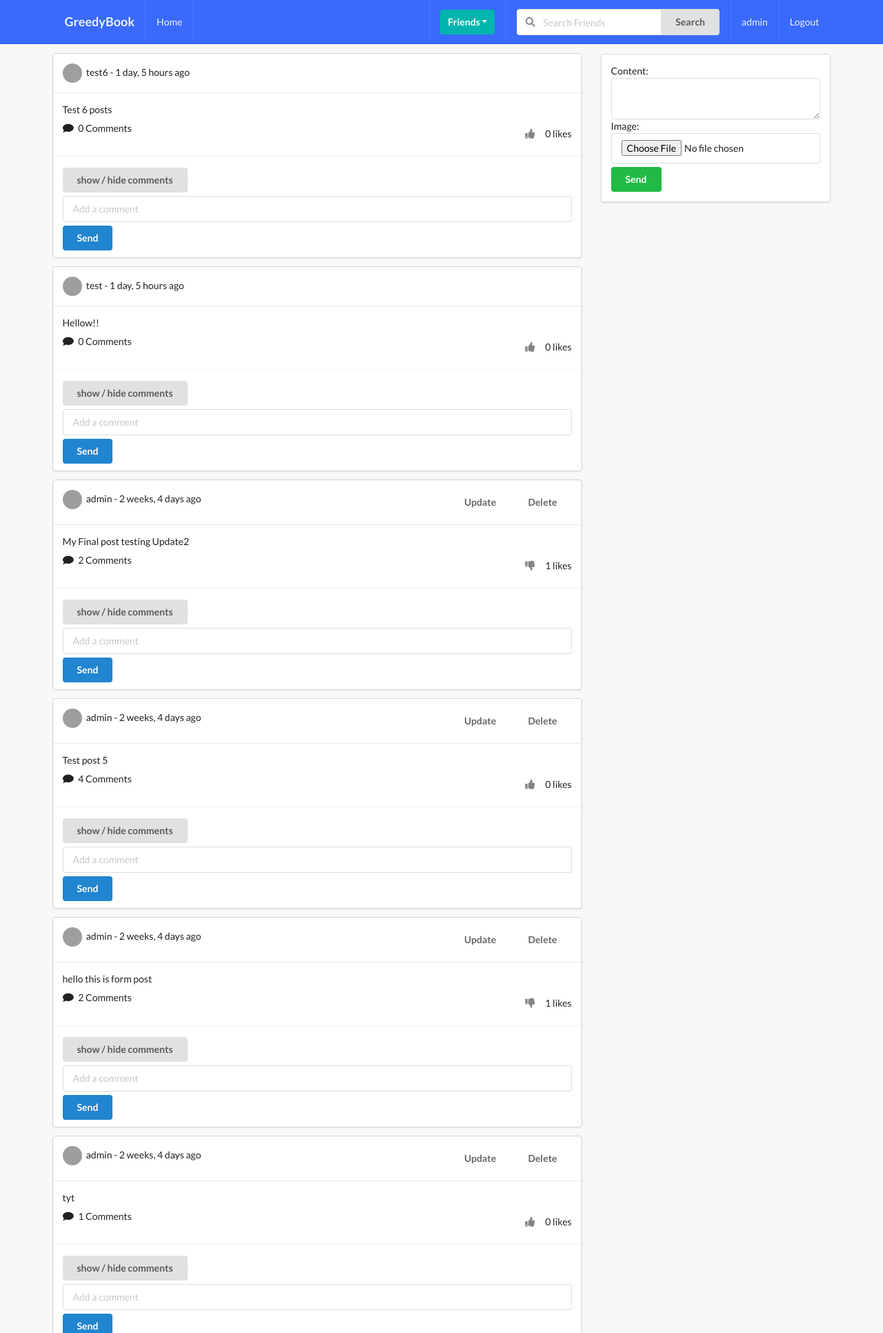
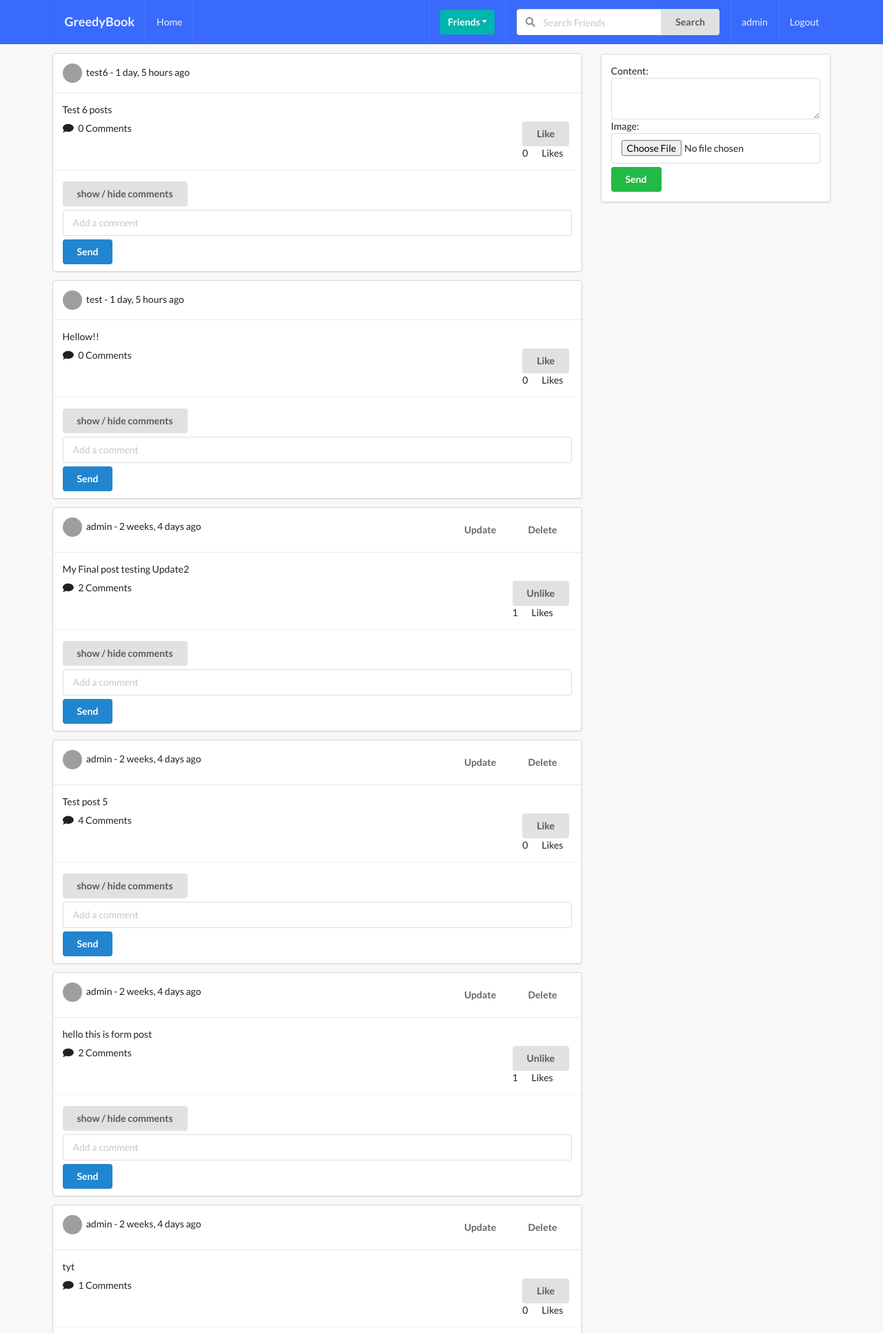
Before and after one commit to WaseeKhan/GreedyBook, a Django app: page /posts/ in a window 1280 px wide. Shown: the top 1932 px of the page at 69% size. Run offline with Django 3.2, Linux system fonts and the light colour scheme; a user stored in the database is signed in; data comes from the database, SQL or seed files in the repository; both versions use the stored data as it was after the commit; some libraries are stand-ins or nearby versions; grey boxes are pictures that could not be loaded.

Commit message:
like section modified

```diff
--- a/postsApp/templates/postsApp/main.html
+++ b/postsApp/templates/postsApp/main.html
@@ -31,18 +31,26 @@
             <div class="content">
                 <p> {{ obj.content }} </p>
                 <div class="right floated">
-                    <form action="{% url 'postsApp:like-post-view' %}" method="POST">
+                    <form action="{% url 'postsApp:like-post-view' %}" method="POST" class="like-form" id="{{obj.id}}">
                         {% csrf_token %}
                         <input type="hidden" name="post_id" value={{obj.id}}>
-                        {% if profile not in obj.liked.all %}
-                            <button type="submit" class="ui bwhite-sm button"><i class="thumbs up icon"></i>
+
+                            <button type="submit" class="ui button like-btn{{obj.id}}">
+                                {% if profile not in obj.liked.all %}
+                                    Like
+                                {% else %}
+                                    Unlike
+                                {% endif %}
                             </button>
-                            <span> {{obj.num_likes}} likes</span>
-                        {% else %}
-                            <button type="submit" class="ui bwhite-sm button"><i class="thumbs down icon"></i>
-                            </button>
-                            <span> {{obj.num_likes}} likes</span>
-                        {% endif %}
+                        <div class="ui grid">
+                            <div class="column">
+                                <div class="like-count{{obj.id}}"> {{obj.num_likes}} </div>
+                            </div>
+                              <div class="column">
+                                Likes
+                            </div>
+                        </div>
+
                     </form>
                 </div>
                 <i class="comment icon"></i>
@@ -107,6 +115,38 @@
                     display=false
                 }
             });
+            $('.like-form').submit(function(e){
+            e.preventDefault()
+            const post_id = $(this).attr('id')
+            const likeText = $(`.like-btn${post_id}`).text()
+            const trim = $.trim(likeText)
+            const url = $(this).attr('action')
+            let res;
+            const likes = $(`.like-count${post_id}`).text()
+            const trimCount = parseInt(likes)
+
+            $.ajax({
+            type:'POST',
+            url: url,
+            data:{
+                'csrfmiddlewaretoken':$('input[name=csrfmiddlewaretoken]').val(),
+                'post_id':post_id,
+            },
+            success:function(response){
+                if (trim=='Unlike'){
+                    $(`.like-btn${post_id}`).text('Like')
+                    res = trimCount - 1
+                }else{
+                    $(`.like-btn${post_id}`).text('Unlike')
+                    res = trimCount + 1
+                }
+                $(`.like-count${post_id}`).text(res)
+            },
+            error:function(response){
+            console.log('error', response)
+            }
+            })
+            })
         });
     </script>
 {% endblock scripts %}
--- a/postsApp/views.py
+++ b/postsApp/views.py
@@ -5,7 +5,7 @@ from .models import Post, Like
 from profilesApp.models import Profile
 from .forms import PostModelForm, CommentModelForm
 from django.views.generic import UpdateView, DeleteView
-
+from django.http import JsonResponse
 
 # Create your views here.
 
@@ -59,13 +59,22 @@ def like_unlike_post(request):
         else:
             post_obj.liked.add(profile)
         like, created = Like.objects.get_or_create(user=profile, post_id=post_id)
+
         if not created:
             if like.value == 'Like':
                 like.value = 'Unlike'
             else:
                 like.value = 'Like'
+        else:
+            like.value='Like'
+
             post_obj.save()
             like.save()
+        data = {
+            'value':like.value,
+            'likes':post_obj.liked.all().count()
+        }
+        return JsonResponse(data, safe=False)
     return redirect('postsApp:main-post-view')
 
 
```
Also changed, not shown: db.sqlite3.
